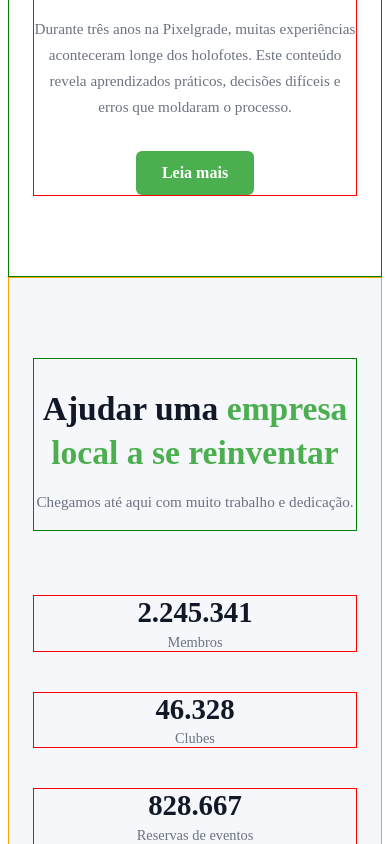
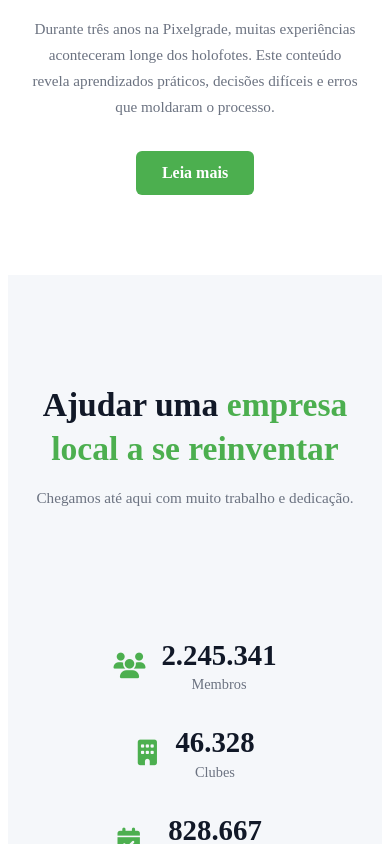
Before and after one commit to ProjetoArenaDev/NextCent, a plain HTML site: page index.html in a window 390 px wide. Shown: the part 1156-2000 px from the top of the page. Drawn offline with nearby package versions, Linux system fonts and the light colour scheme.

Commit message:
feat: adiciona icones na seção de métricas e melhora responsividade

```diff
--- a/components/features.html
+++ b/components/features.html
@@ -33,20 +33,32 @@
 
 			<div class="numeros">
 				<div>
+					<i class="fa-solid fa-users"></i>
+					<div class="info">
 						<strong>2.245.341</strong>
 						<span>Membros</span>
 					</div>
+				</div>
 				<div>
+					<i class="fa-solid fa-building"></i>
+					<div class="info">
 						<strong>46.328</strong>
 						<span>Clubes</span>
 					</div>
+				</div>
 				<div>
+					<i class="fa-solid fa-calendar-check"></i>
+					<div class="info">
 						<strong>828.667</strong>
 						<span>Reservas de eventos</span>
 					</div>
+				</div>
 				<div>
+					<i class="fa-solid fa-credit-card"></i>
+					<div class="info">
 						<strong>1.926.436</strong>
 						<span>Pagamentos</span>
+					</div>
 				</div>
 			</div>
 		</div>
--- a/css/features.css
+++ b/css/features.css
@@ -12,24 +12,17 @@
 	grid-template-columns: 1fr 1fr;
 	align-items: center;
 	gap: 4rem;
-	border: 1px solid green;
 }
 
 .features__image {
 	display: flex;
 	justify-content: flex-start;
-	border: 1px solid green;
 }
 
 .features__image img {
 	width: 100%;
 	max-width: 420px;
 	display: block;
-}
-
-.features__info {
-	/* max-width: 480px; */
-	border: 1px solid red;
 }
 
 .features__info h2 {
@@ -77,14 +70,11 @@
 	max-width: 1200px;
 	margin: 0 auto;
 	padding: 5rem 1.5rem;
+
 	display: grid;
 	grid-template-columns: 1fr 1fr;
 	align-items: center;
 	gap: 4rem;
-	border: 1px solid orange;
-}
-.features-dados .container .texto {
-	border: 1px solid green;
 }
 
 .features-dados .texto h2 {
@@ -96,7 +86,6 @@
 }
 
 .features-dados .texto h2 span {
-	/* display: block; */
 	color: #4caf4f;
 }
 
@@ -110,33 +99,61 @@
 	display: grid;
 	grid-template-columns: repeat(2, 1fr);
 	gap: 2.5rem 4rem;
+	align-items: start;
 }
 
-.features-dados .numeros div {
+.features-dados .numeros > div {
+	display: flex;
+	align-items: center;
+	gap: 1rem;
+}
+
+.features-dados .numeros i {
+	font-size: 1.6rem;
+	color: #4caf4f;
+	min-width: 24px;
+}
+
+.features-dados .numeros .info {
 	display: flex;
 	flex-direction: column;
-	border: 1px solid red;
-}
-.features-dados .numeros div:nth-child(even) {
-	display: flex;
-	flex-direction: column;
-	align-items: flex-end;
-	border: 1px solid red;
+	justify-content: center;
 }
 
 .features-dados .numeros strong {
 	font-size: 1.8rem;
 	font-weight: 700;
 	color: #111827;
-	margin-bottom: 0.3rem;
+	line-height: 1.2;
 }
 
 .features-dados .numeros span {
 	font-size: 0.9rem;
 	color: #6b7280;
+	margin-top: 4px;
 }
 
-/* RESPONSIVO */
+@media (max-width: 1024px) {
+	.features-dados .container {
+		grid-template-columns: 1fr;
+		text-align: center;
+	}
+
+	.features-dados .numeros {
+		margin-top: 3rem;
+		grid-template-columns: repeat(2, 1fr);
+		gap: 2rem;
+	}
+
+	.features-dados .numeros > div {
+		justify-content: center;
+	}
+
+	.features-dados .numeros .info {
+		align-items: center;
+	}
+}
+
 @media (max-width: 768px) {
 	.features__block,
 	.features-dados .container {
@@ -152,13 +169,8 @@
 	.features-dados .texto {
 		margin: 0 auto;
 	}
+}
 
-	.features-dados .numeros div:nth-child(even) {
-		display: flex;
-		flex-direction: column;
-		align-items: center;
-	}
-}
 @media (max-width: 464px) {
 	.features-dados .numeros {
 		grid-template-columns: 1fr;
--- a/index.html
+++ b/index.html
@@ -8,8 +8,8 @@
 		<!-- CSS Global -->
 		<link rel="stylesheet" href="css/global.css" />
 
-		<!-- Remix icon -->
-		<link href="https://cdn.jsdelivr.net/npm/remixicon@4.9.0/fonts/remixicon.css" rel="stylesheet" />
+		<!-- Font Awesome -->
+		<link rel="stylesheet" href="https://cdnjs.cloudflare.com/ajax/libs/font-awesome/6.5.0/css/all.min.css" />
 	</head>
 
 	<body>
```
Lines whose indentation alone changed are shown as unchanged.
